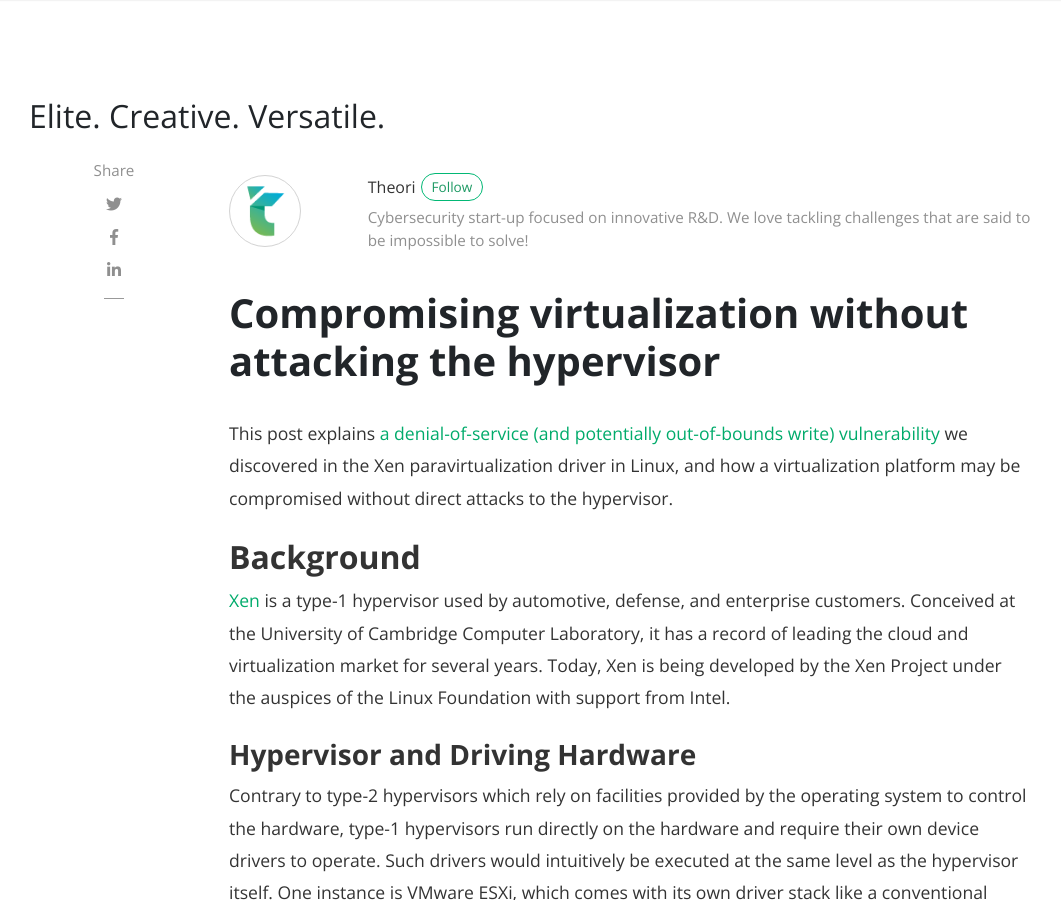
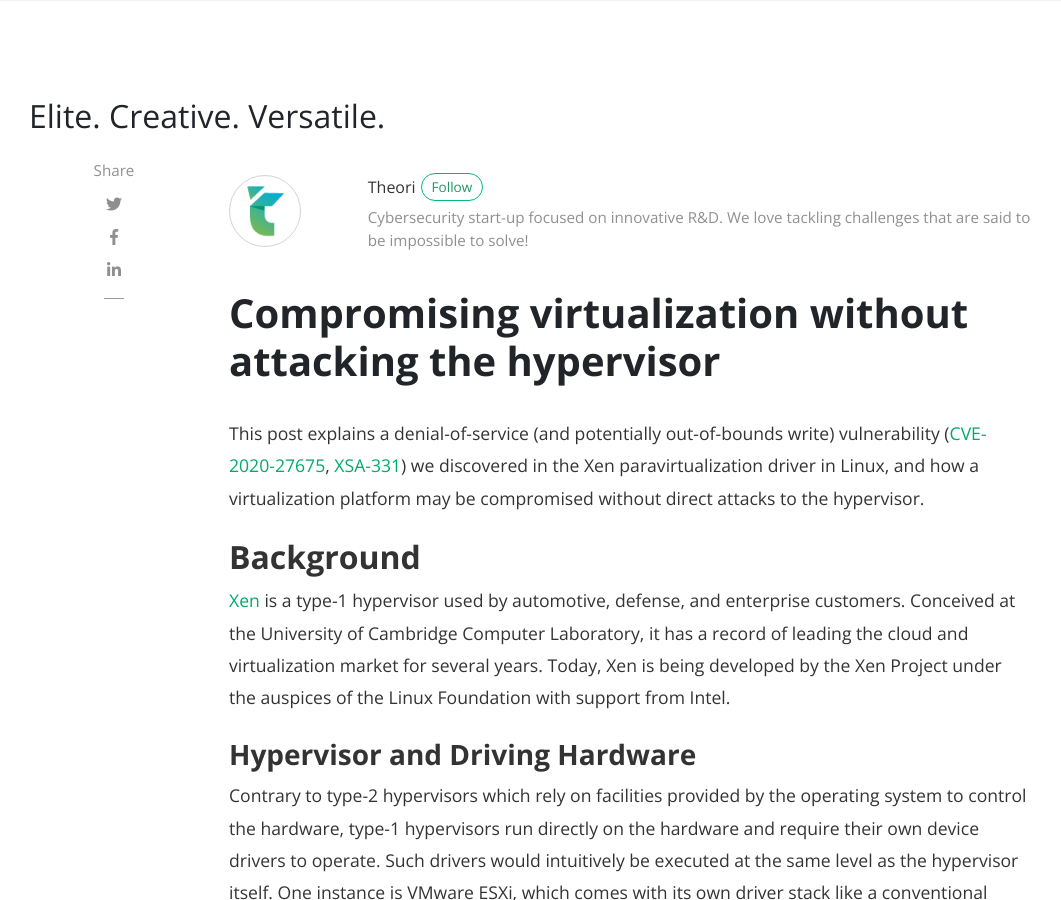
Before and after one commit to theori-io/theori-io.github.io, a Jekyll site: the page built from _posts/2020-10-21-compromising-dom0-in-xen.md, in a window 1280 px wide and 900 px high. Shown: the whole window, without its empty margins (56-1117 px from the left). Built offline with Jekyll 4.4.1, drawn with Linux system fonts in a browser that asks for light colours; nearby versions of some CDN libraries; comment, search, counter and statistics services are not loaded.

Commit message:
2020-10-21-compromising-dom0-in-xen: add CVE number

```diff
--- a/_posts/2020-10-21-compromising-dom0-in-xen.md
+++ b/_posts/2020-10-21-compromising-dom0-in-xen.md
@@ -10,7 +10,7 @@
 image: assets/images/2020-10-21/XenVBDStateDiagram.svg
 ---
 
-This post explains [a denial-of-service (and potentially out-of-bounds write) vulnerability][xsa-331]{:target="_blank"} we discovered in the Xen paravirtualization driver in Linux, and how a virtualization platform may be compromised without direct attacks to the hypervisor.
+This post explains a denial-of-service (and potentially out-of-bounds write) vulnerability ([CVE-2020-27675]{:target="_blank"}, [XSA-331]{:target="_blank"}) we discovered in the Xen paravirtualization driver in Linux, and how a virtualization platform may be compromised without direct attacks to the hypervisor.
 
 ## Background
 
@@ -403,7 +403,8 @@
 Disaggregation (i.e. relocating backends into a separate domain) is an effective way to mitigate this vulnerability, although many setups are known not to practice it and place backends in the most critical domain (enumerating affected service providers is out of scope of this post).
 To some extent, this yields an interesting case where a virtualized infrastructure can be compromised without attacking the hypervisor itself.
 
-[xsa-331]: https://xenbits.xen.org/xsa/advisory-331.html
+[CVE-2020-27675]: https://cve.mitre.org/cgi-bin/cvename.cgi?name=CVE-2020-27675
+[XSA-331]: https://xenbits.xen.org/xsa/advisory-331.html
 [Xen Project]: https://xenproject.org/
 [pvops]: https://wiki.xen.org/wiki/XenParavirtOps
 [gnttab]: https://wiki.xen.org/wiki/Grant_Table
```
